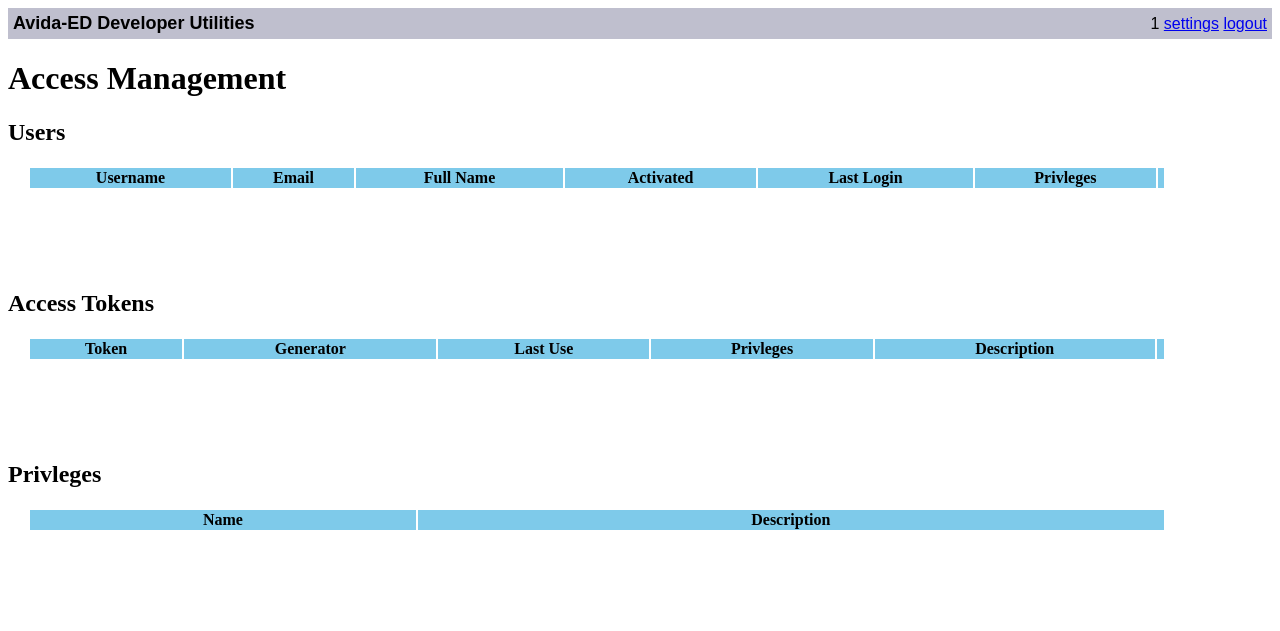
After one commit to ruppmatt/AEDeveloper, a Flask app: page /manage in a window 1280 px wide. The commit adds this page. Shown: the top 631 px of the page. Run offline with Flask 2, Linux system fonts and the light colour scheme; a user stored in the database is signed in; lists and menus that the app fills with data are empty; some libraries are stand-ins or nearby versions.

Commit message:
Creating additional templates and modifications to support granular access-privleges.

```diff
--- a/AEDeveloper/aeuser.py
+++ b/AEDeveloper/aeuser.py
@@ -2,8 +2,8 @@ from flask_login import LoginManager, UserMixin
 from dbopts import db_options
 from dbutils import *
 import mysql.connector
+import pdb
 import bcrypt
-import pdb
 
 class AEUserException(Exception):
     pass
--- a/AEDeveloper/developer.py
+++ b/AEDeveloper/developer.py
@@ -64,7 +64,7 @@ def send_css(path):
 # method anyway.
 @app.route('/')
 @login_required
-def show_root_page():
+def developer_root():
     return render_template('developer.html')
 
 
@@ -224,10 +224,10 @@ def logout():
 
 
 # User Management
-@app.route('/users')
+@app.route('/manage')
 @login_required
-def show_users():
-    return render_template('users.html')
+def show_management():
+    return render_template('management.html')
 
 @app.route('/newuser', methods=['GET', 'POST'])
 #@login_required
@@ -245,6 +245,11 @@ def newuser():
     return render_template('newuser.html', form=form)
 
 
+@app.route('/settings')
+@login_required
+def user_settings():
+    pass
+
 def is_url_safe(target):
     ref_url = urlparse(request.host_url)
     test_url = urlparse(urljoin(request.host_url, target))
--- /dev/null
+++ b/AEDeveloper/static/developer.css
@@ -0,0 +1,98 @@
+:root {
+  --main-bg-color:white;
+  --main-gray:#BFBFCE;
+  --main-red:#E03D2F;
+  --main-orange:#E97F02;
+  --main-yellow:#F8CA00;
+  --main-green:#2FBF3B;
+  --main-olive:#8A9B0F;
+  --main-dk-green:#3D4CBF;
+  --main-blue:#3D4CBF;
+  --main-lt-blue:#7ECAEA;
+  --main-purple:#AB7DE0;
+  --main-dk-purple:#490A3D;
+  --main-magenta:#F464C7;
+  --main-brown:#CC9028;
+}
+
+dt{
+  margin:5px;
+}
+dd{
+  margin:5px;
+}
+
+.login_button{
+  margin-top: 10px;
+}
+
+.login_input{
+  display:block;
+}
+
+.err{
+  color:red;
+}
+
+.userbar{
+  color:white;
+  text-align:right;
+}
+
+.navbar{
+  font-family:sans-serif;
+  padding:5px;
+  background-color:var(--main-gray);
+  display:flex;
+  flex-direction:row;
+  justify-content:space-between;
+  align-items:center;
+  color:black;
+}
+
+.siteheading{
+  width:50%;
+  font-size:large;
+  font-weight:bold;
+}
+
+.siteheading > a:link{
+  text-decoration:none;
+  color:black;
+}
+
+.siteheading > a:visited{
+  text-decoration:none;
+  color:black;
+}
+
+.siteheading > a:hover{
+  text-decoration:underline;
+}
+
+.usernav{
+  text-align:right;
+  width:50%;
+}
+
+.page_heading{
+  font-size:largest;
+}
+
+
+.management_div{
+  margin-bottom:100px;
+}
+
+.accesstable{
+  width:90%;
+  margin:20px;
+}
+
+.accesstable_header{
+  font-weight:bold;
+  background-color:var(--main-lt-blue);
+}
+
+.accesstable_header ~ th{
+}
--- a/AEDeveloper/templates/base.html
+++ b/AEDeveloper/templates/base.html
@@ -4,7 +4,7 @@
     {% block head %}
       <title>{% block title %}Untitled{% endblock %}</title>
       {% block css%}
-      <link rel=stylesheet type=text/css href="static/debug.css">
+      <link rel=stylesheet type=text/css href="static/developer.css">
       {% endblock %}
     {% endblock %}
 </head>
@@ -13,16 +13,20 @@
 {% block page %}
   {% block navbar %}
     <div class='navbar'>
-        <div class="siteheading">Avida-ED Developer Utilities</div>
-        {% if current_user is defined %}
-        <div class='usernav'>{{ current_user.get_id()|e }} <a href="/logout">logout</a></div>
+        <div class="siteheading"><a href="{{url_for('developer_root')}}">Avida-ED Developer Utilities</a></div>
+        {% if current_user is defined and current_user.get_id() != None %}
+        <div class='usernav'>
+          {{ current_user.get_id()|e }}
+          <a href="{{url_for('user_settings')}}">settings</a>
+          <a href="{{url_for('logout')}}">logout</a>
+        </div>
         {% endif %}
       </div>
     {% endblock navbar %}
 
-{% block heading %}
-<h1 class='heading'>{% block heading-title %} {{ self.title()|e }} {% endblock heading-title%}</h1>
-{% endblock heading %}
+{% block page_heading %}
+<h1 class='page_heading'>{% block heading_title %} {{ self.title()|e }} {% endblock heading_title %}</h1>
+{% endblock page_heading %}
 
 {% block footer %}
 {% endblock footer %}
--- /dev/null
+++ b/AEDeveloper/templates/management.html
@@ -0,0 +1,50 @@
+{% extends 'base.html' %}
+
+{% block title %}Access Management{% endblock %}
+{% block head %}
+  {{ super() }}
+{% endblock %}
+
+
+{% block page %}
+{{ super() }}
+
+<div class="management_div">
+<h2>Users</h2>
+<table class="accesstable">
+  <tr class="accesstable_header">
+    <th>Username</th>
+    <th>Email</th>
+    <th>Full Name</th>
+    <th>Activated</th>
+    <th>Last Login</th>
+    <th>Privleges</th>
+    <th></th>
+  </tr>
+</table>
+</div>
+
+<div class="management_div">
+<h2>Access Tokens</h2>
+<table class="accesstable">
+  <tr class="accesstable_header">
+    <th>Token</th>
+    <th>Generator</th>
+    <th>Last Use</th>
+    <th>Privleges</th>
+    <th>Description</th>
+    <th></th>
+  </tr>
+</table>
+</div>
+
+<div class="management_div">
+<h2>Privleges</h2>
+<table class="accesstable">
+  <tr class="accesstable_header">
+    <th>Name</th>
+    <th>Description</th>
+  </tr>
+</th>
+
+{% endblock page %}
--- a/setup.py
+++ b/setup.py
@@ -14,5 +14,7 @@ setup(
         'mysql-connector',
         'flask-security',
         'flask-cors',
+        'colorama',
+        'bcrypt'
     ],
 )
```
Also changed, not shown: AEDeveloper/templates/developer.html (+11 -10 lines), AEDeveloper/templates/login.html (+7 -7 lines).
